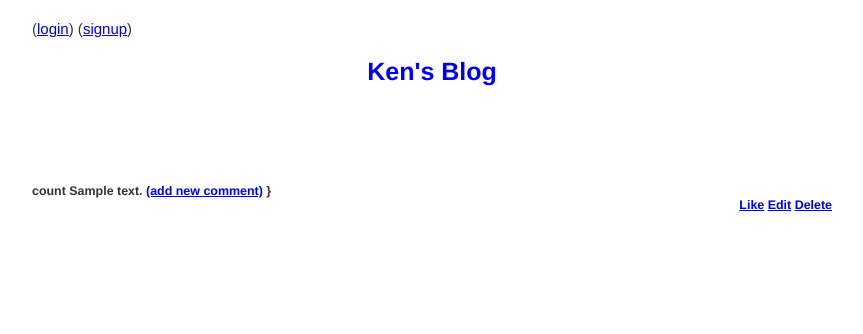
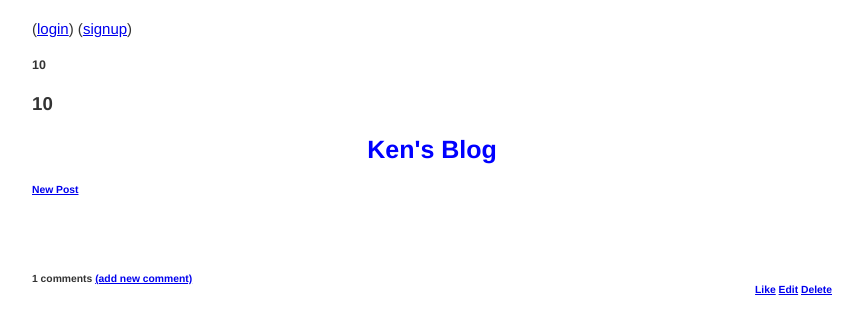
Before and after one commit to kmusante/blog-build, a Python web app: template templates/front.html in a window 1280 px wide. Shown: the top 334 px of the page, without its empty margins (208-1071 px from the left). Run offline with Jinja, Linux system fonts and the light colour scheme; the template is opened without the code that fills it: most values are stand-ins (such as "Sample title", 1, 10 or a date in 2020).

Commit message:
Add files via upload

```diff
--- a/templates/base.html
+++ b/templates/base.html
@@ -20,6 +20,7 @@
 
     {% endif %}
 
+<h5>{{ likes }}<h5>
 
 
   <div id="content">
--- a/templates/front.html
+++ b/templates/front.html
@@ -2,19 +2,17 @@
 {% extends "base.html" %}
 
 {% block content %}
-<h2>{{ error }}<h2>
+<h2>{{ error }}{{ likes }}<h2>
 <div class="main-title">Ken's Blog</div>
+<h5><a href = "/blog/newpost">New Post</a><h5>
 <h5><br><br><h5>
   {% for p in posts %}
     {{ p.render() | safe }}
     <br><br>
-    {% for c in comments %}
+    <span class="comment-count">{{p.comments.count()}} comments</span>
 
-  {{c.render() | safe }} count
-  {{ c.comment }}
-  	{% endfor %}
   <a href="/blog/newcomment/{{p.key().id()}}">(add new comment)</a>
-  	}
+
 
 <div align = "right">
     <a href="/blog/likepost/{{p.key().id()}}">Like</a>
--- a/templates/permalink.html
+++ b/templates/permalink.html
@@ -20,7 +20,6 @@
 
        {{ c.parent().name }} says:
           <p>{{ c.comment }}</p>
-          <a href="/blog/updatecomment/{{post.key().id()}}/{{c.key().id()}}">update</a>
           <span class="separator"> | </span>
 
       {% endfor %}
--- a/templates/post.html
+++ b/templates/post.html
@@ -14,8 +14,7 @@
       <span class="post-likes">{{p.likes}} like(s)</span>
     </div>
   </div>
-
-    <div class="post-date">
+  <div class="post-date">
       {{p.created.strftime("%b %d, %Y")}}
     </div>
 
```
